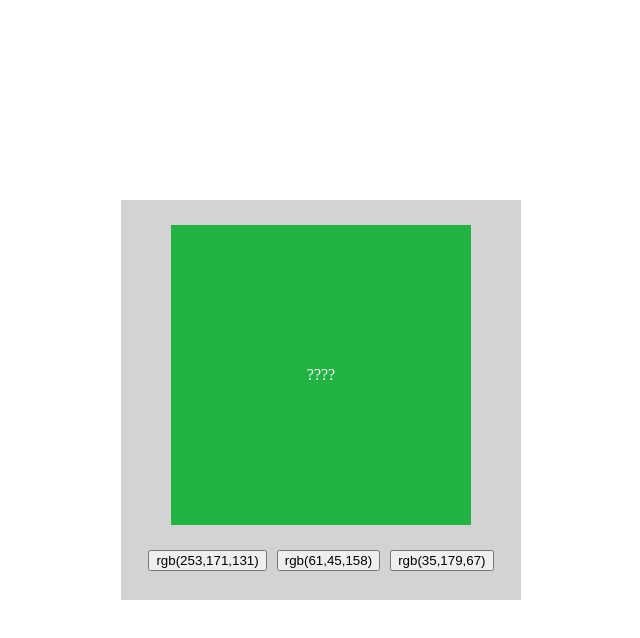
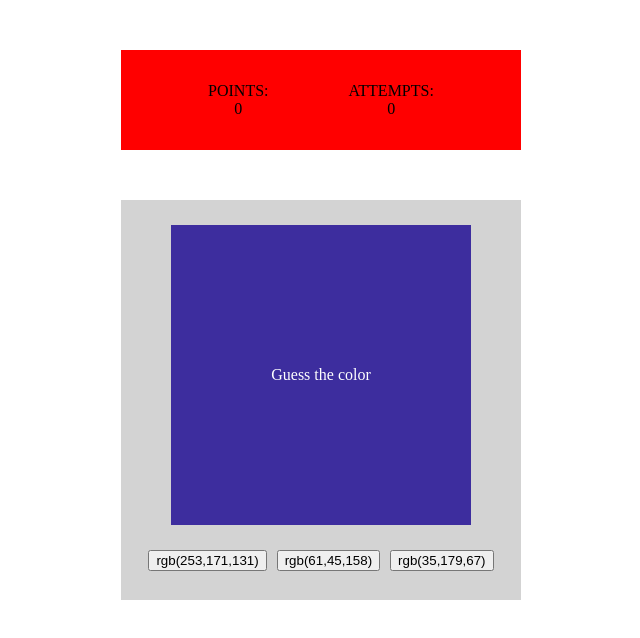
Before and after one commit to apekul/color-guesser, a React (Create React App) app: page / in a window 1280 px wide. Shown: the top 638 px of the page, without its empty margins (319-959 px from the left). Built offline with nearby package versions, Linux system fonts and the light colour scheme.

Commit message:
Added ScoreBoard, functionality that give and update number of correct answers and attempts. When correct answer is clicked, function will create another random color, otherwise prevoius colors will stay unchanged

```diff
--- a/src/App.js
+++ b/src/App.js
@@ -1,9 +1,11 @@
 import "./style.css";
 import React, { useState, useEffect } from "react";
+import { ScoreBoard } from "./Components/ScoreBoard";
 
 function App() {
   const [list, setList] = useState([]);
   const [answer, setAnswer] = useState();
+  const [score, setScore] = useState({ points: 0, attempts: 0 });
 
   function randomRGB() {
     let obj = { r: 0, g: 0, b: 0 };
@@ -12,20 +14,35 @@ function App() {
   }
 
   const check = (e) => {
-    return e === answer ? console.log("WIN") : console.log("LOOSE");
+    const query = e === answer;
+    query
+      ? setScore((prev) => ({ ...prev, points: prev.points + 1 }))
+      : setScore((prev) => ({ ...prev, attempts: prev.attempts + 1 }));
+    return;
   };
 
-  useEffect(() => {
+  const StartQuiz = () => {
     let arr = [];
     for (let i = 0; i < 3; i++) {
       arr.push(randomRGB());
     }
     setList(arr);
     setAnswer(arr[Math.floor(Math.random() * 3)]);
+  };
+
+  useEffect(() => {
+    StartQuiz();
+  }, [score.points]);
+
+  useEffect(() => {
+    function startQuiz() {
+      return console.log("reloged");
+    }
   }, []);
 
   return (
     <div className="container">
+      <ScoreBoard score={score} />
       <div className="group">
         <div
           className="display"
@@ -34,7 +51,7 @@ function App() {
             backgroundColor: answer,
           }}
         >
-          ????
+          Guess the color
         </div>
         <div className="buttons">
           {list.map((v, i) => (
--- /dev/null
+++ b/src/Components/ScoreBoard.js
@@ -0,0 +1,16 @@
+import React from "react";
+
+export const ScoreBoard = ({ score }) => {
+  return (
+    <div className="score-group">
+      {Object.entries(score).map((v, i) => (
+        <div key={i}>
+          <div>{v[0]}:</div>
+          {v[1]}
+        </div>
+      ))}
+    </div>
+  );
+};
+
+export default ScoreBoard;
--- a/src/style.css
+++ b/src/style.css
@@ -6,12 +6,28 @@ body{
 .container{
     width: 100vw;
     height: 100vh;
+    display: grid;
+    grid-template: repeat(3,1fr) / repeat(3,1fr);
+    justify-items: center;
+    align-items: center;
+}
+
+.score-group{
+    grid-area: 1/2;
+    background-color: red;
+    width: 400px;
+    height: 100px;
     display: flex;
     align-items: center;
     justify-content: center;
+    flex-direction: row;
+    gap: 5em;
+    text-align: center;
+    text-transform: uppercase;
 }
 
 .group{
+    grid-area: 2/2;
     display: flex;
     align-items: center;
     justify-content: center;
```
